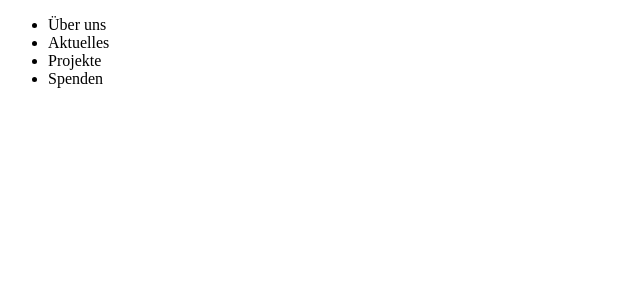
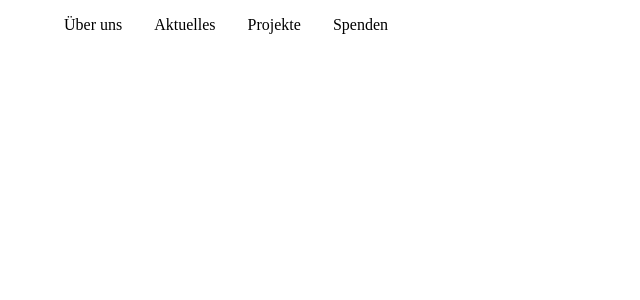
Before and after one commit to MariamaC92/waounde-Verein, a React (Create React App) app in the folder ui/: page / in a window 1280 px wide. Shown: the top 300 px of the page, without its empty margins (0-640 px from the left). Built offline with nearby package versions, Linux system fonts and the light colour scheme.

Commit message:
Navbar erstellt

```diff
--- a/ui/package.json
+++ b/ui/package.json
@@ -5,6 +5,7 @@
   "dependencies": {
     "react": "^18.2.0",
     "react-dom": "^18.2.0",
+    "react-router-dom": "^6.10.0",
     "react-scripts": "5.0.1"
   },
   "scripts": {
--- /dev/null
+++ b/ui/src/MainNavigation/MainNavigation.css
@@ -0,0 +1,9 @@
+.navbar ul {
+    list-style-type: none;
+
+}
+
+.navbar li {
+    display: inline;
+    margin: 1rem;
+}
--- a/ui/src/MainNavigation/MainNavigation.js
+++ b/ui/src/MainNavigation/MainNavigation.js
@@ -1,11 +1,13 @@
+import "./MainNavigation.css";
+
 export default function MainNavigation() {
     return (
-    <>
+    <nav className="navbar">
 <ul>
     <li>Über uns</li>
     <li>Aktuelles</li>
     <li>Projekte</li>
     <li>Spenden</li>
 </ul>
-    </>
+</nav>
     );}
```
